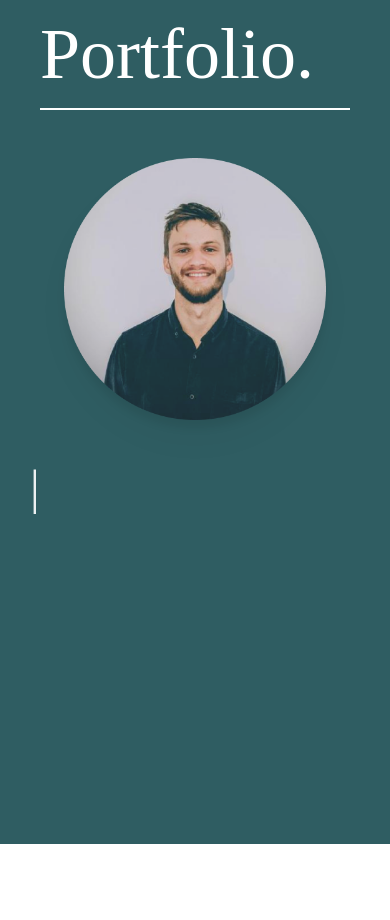
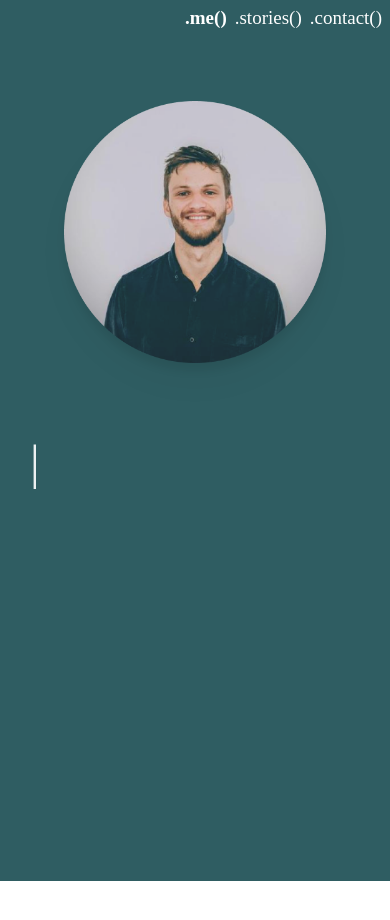
Before and after one commit to OliverKlukas/oliverklukas.github.io, a React (Create React App) app: page / in a window 390 px wide. Shown: the top 920 px of the page. Built offline with nearby package versions, Linux system fonts and the light colour scheme; a web font is replaced by a local one.

Commit message:
basic header implemented

```diff
--- a/src/App.tsx
+++ b/src/App.tsx
@@ -2,7 +2,7 @@ import React, {useState} from 'react';
 import LandingView from "./views/LandingView";
 import ProjectView from "./views/ProjectView";
 import ContactView from "./views/ContactView";
-import {gsap} from "gsap";
+import Header from "./components/Header";
 
 /**
  * Constructs hierarchy of portfolio application.
@@ -10,19 +10,42 @@ import {gsap} from "gsap";
  * @constructor
  */
 function App() {
-    // Define global timeline.
-    const [tl] = useState(() => gsap.timeline());
+
+    // Active menu section.
+    const [activeSection, setActiveSection] = useState(0);
+
+    // Scroll to active menu.
+    const scroll = (section: string) => {
+        const scrollReference = document.querySelector(section);
+        console.log("here", section, scrollReference); // TODO
+        if (scrollReference != null) {
+            switch (section) {
+                case "#landing":
+                    setActiveSection(0);
+                    break;
+                case "#stories":
+                    setActiveSection(1);
+                    break;
+                default:
+                    setActiveSection(2);
+            }
+            scrollReference.scrollIntoView({behavior: 'smooth', block: 'start'});
+        }
+    }
 
     // Ensure that reloads scroll to top of screen to re-trigger LoadingView.
     window.onbeforeunload = function () {
+        scroll("landing");
+        setActiveSection(0);
         window.scrollTo(0, 0);
     }
 
     return (
         <div>
-            <LandingView />
-            <ProjectView timeline={tl}/>
-            <ContactView />
+            <Header activeSection={activeSection} scroll={scroll}/>
+            <div id={"landing"}><LandingView/></div>
+            <div id={"stories"}><ProjectView/></div>
+            <div id={"contact"}><ContactView/></div>
         </div>
     );
 }
--- /dev/null
+++ b/src/components/Header.tsx
@@ -0,0 +1,21 @@
+import React from "react";
+
+/**
+ * Header menu with scroll functionality.
+ *
+ * @param {number} activeSection - Section number indicating which menu item to be selected.
+ * @param {void} scroll - Function to scroll to correct component in app.
+ * @constructor
+ */
+function Header({activeSection, scroll} : {activeSection : number, scroll : (section : string) => void}){
+
+    return(
+        <div className="flex bg-green-4 text-white gap-2 lg:gap-4 justify-end sticky top-0 z-50 pr-2 lg:pr-4 py-1 lg:py-2">
+            <button onClick={() => scroll("#landing")} className={`${activeSection == 0 && "font-bold"} text-mobile-standard lg:text-standard`}>.me()</button>
+            <button onClick={() => scroll("#stories")} className={`${activeSection == 1 && "font-bold"} text-mobile-standard lg:text-standard`}>.stories()</button>
+            <button onClick={() => scroll("#contact")} className={`${activeSection == 2 && "font-bold"} text-mobile-standard lg:text-standard`}>.contact()</button>
+        </div>
+    )
+}
+
+export default Header;
--- a/src/views/LandingView.tsx
+++ b/src/views/LandingView.tsx
@@ -27,12 +27,21 @@ export default function LandingView() {
         tl.to(".text", {text: {value: "Scroll to explore."}, duration: 1.5, delay: 1, ease: "none"});
     })
 
+    // Mouse animation for entering profile picture.
+    const onEnter = ({currentTarget} : React.MouseEvent) => {
+        gsap.to(currentTarget, { scale: 1.2, duration: 1, rotation: "+360", ease: "power1.out"});
+    }
+
+    // Mouse animation for leaving profile picture.
+    const onLeave = ({currentTarget} : React.MouseEvent) => {
+        gsap.set(currentTarget, {rotation: "+0"});
+        gsap.to(currentTarget, {scale: 1});
+    }
+
     return (
             <div className="lg:grid lg:grid-cols-2 min-h-screen bg-green-4 lg:justify-center lg:items-center">
-                <p className="lg:hidden text-mobile-heading text-white pl-10">Portfolio.</p>
-                <hr className="lg:hidden bg-white border-white border mx-10 mb-12"/>
-                <div className="flex justify-center my-8 mx-16 lg:justify-end lg:mr-48">
-                    <img className="drop-shadow-xl" src={me} alt={"me"}/>
+                <div className="flex justify-center py-16 mx-16 lg:justify-end lg:mr-48">
+                    <img className="drop-shadow-xl" onClick={onEnter} onMouseEnter={onEnter} onMouseLeave={onLeave} src={me} alt={"me"}/>
                 </div>
                 <div className="mx-10 lg:m-0 lg:mr-28">
                     <span className="text text-mobile-subheading lg:text-subheading text-white"/>
--- a/src/views/ProjectView.tsx
+++ b/src/views/ProjectView.tsx
@@ -16,7 +16,7 @@ gsap.registerPlugin(ScrollTrigger);
  *
  * @return {div}
  */
-export default function ProjectView({timeline} : {timeline: gsap.core.Timeline}) {
+export default function ProjectView() {
     // Define gsap scrolling reference.
     const revealRefs = useRef([]);
     revealRefs.current = [];
```
